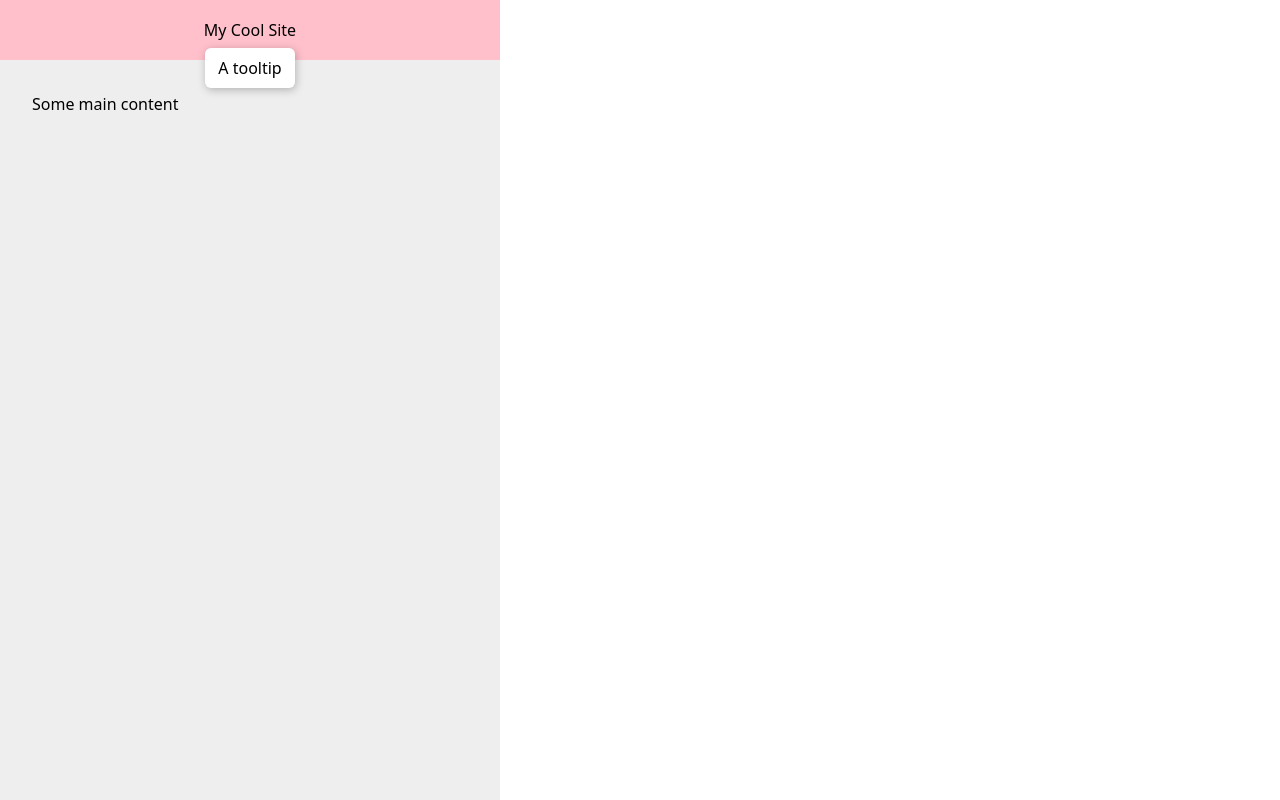
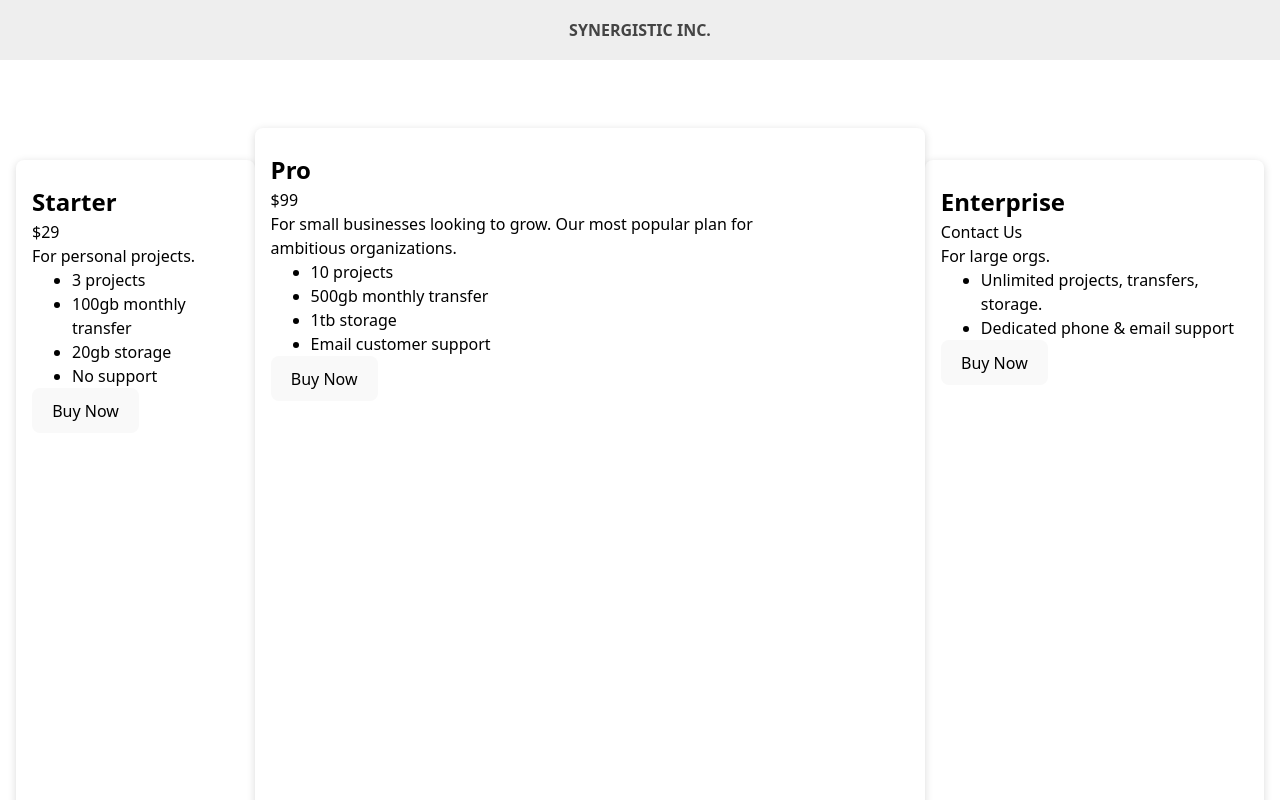
Before and after one commit to BAsnetSujan420/mini-lessons, a React (Vite) app: page / in a window 1280 px wide. Shown: the top 800 px of the page. Built offline with nearby package versions, Linux system fonts and the light colour scheme.

Commit message:
pricing card goes over sticky header with z-index

```diff
--- a/src/App.jsx
+++ b/src/App.jsx
@@ -4,6 +4,7 @@ import Card from "./components/Card";
 import Figure from "./components/Figure";
 import ProductDetail from "./components/ProductDetail";
 import Tooltip from "./components/Tooltip";
+import Pricing from "./components/PricingPage";
 
 function App() {
   return (
@@ -12,7 +13,8 @@ function App() {
       {/* <Figure /> */}
       {/* <BorderedCard /> */}
       {/* <ProductDetail /> */}
-      <Tooltip />
+      {/* <Tooltip /> */}
+      <Pricing />
     </>
   );
 }
--- /dev/null
+++ b/src/components/PricingPage.jsx
@@ -0,0 +1,92 @@
+import React from "react";
+import styled from "styled-components";
+
+const Header = styled.header`
+  position: fixed;
+  top: 0;
+  left: 0;
+  right: 0;
+  z-index: 2;
+
+  height: 60px;
+  line-height: 60px;
+  background: #eee;
+  color: #444444;
+  text-transform: uppercase;
+  text-align: center;
+  font-weight: 600;
+`;
+
+const Pricing = styled.section`
+  margin-top: 80px;
+  display: flex;
+  gap: 16px;
+  padding: 16px;
+  padding-top: 80px;
+  color: black;
+  min-height: 1000px;
+`;
+
+const Card = styled.article`
+  position: relative;
+  z-index: 1;
+  background: white;
+  padding: 24px 16px;
+  border-radius: 8px;
+  box-shadow: 0 2px 8px hsl(0deg 0% 0% / 0.15);
+`;
+
+const PrimaryCard = styled(Card)`
+  z-index: 2;
+  margin: -32px -16px;
+`;
+
+export default function App() {
+  return (
+    <>
+      <Header>Synergistic Inc.</Header>
+
+      <Pricing>
+        <Card>
+          <h2>Starter</h2>
+          <div className="price">$29</div>
+          <p>For personal projects.</p>
+          <ul>
+            <li>3 projects</li>
+            <li>100gb monthly transfer</li>
+            <li>20gb storage</li>
+            <li>No support</li>
+          </ul>
+          <button>Buy Now</button>
+        </Card>
+
+        <PrimaryCard>
+          <h2>Pro</h2>
+          <div className="price">$99</div>
+          <p>
+            For small businesses looking to grow. Our most popular plan for
+            ambitious organizations.
+          </p>
+          <ul>
+            <li>10 projects</li>
+            <li>500gb monthly transfer</li>
+            <li>1tb storage</li>
+            <li>Email customer support</li>
+          </ul>
+          <button>Buy Now</button>
+        </PrimaryCard>
+
+        <Card>
+          <h2>Enterprise</h2>
+          <div className="price">Contact Us</div>
+          <p>For large orgs.</p>
+          <ul>
+            <li>Unlimited projects, transfers, storage.</li>
+            <li>Dedicated phone & email support</li>
+          </ul>
+          <button>Buy Now</button>
+        </Card>
+      </Pricing>
+    </>
+  );
+}
```
